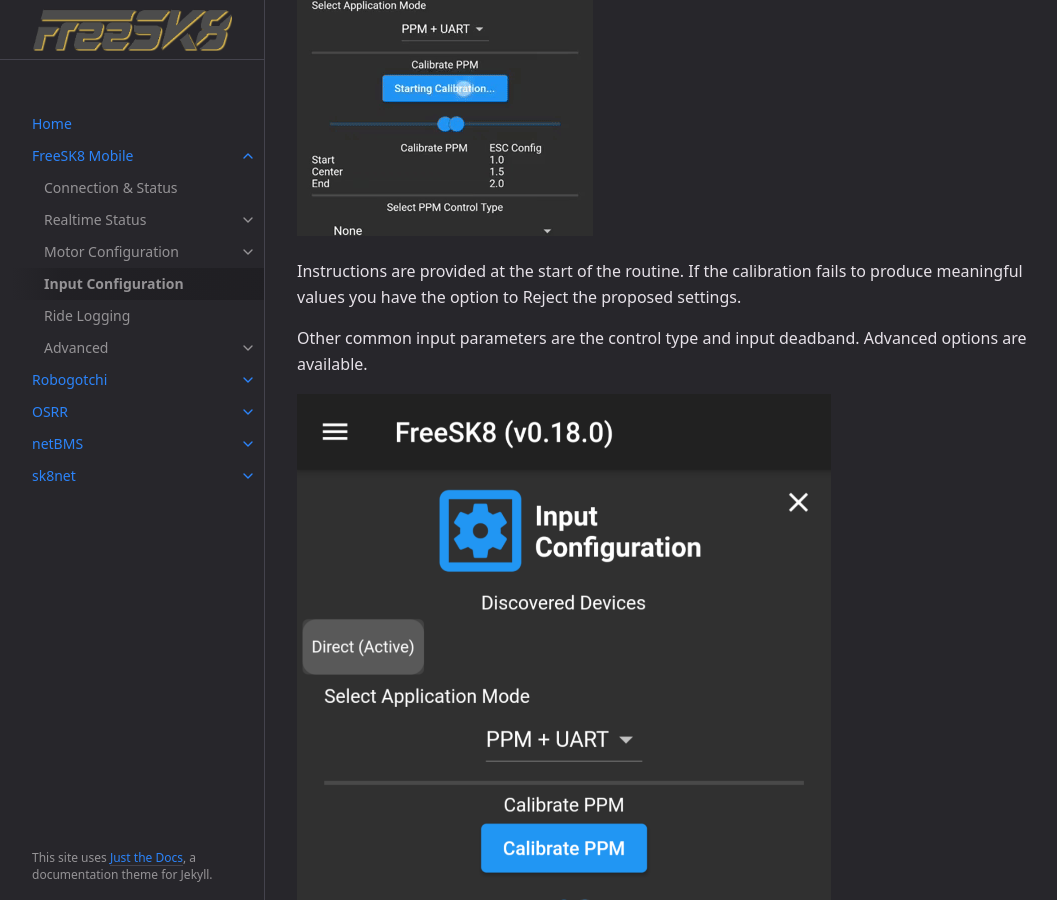
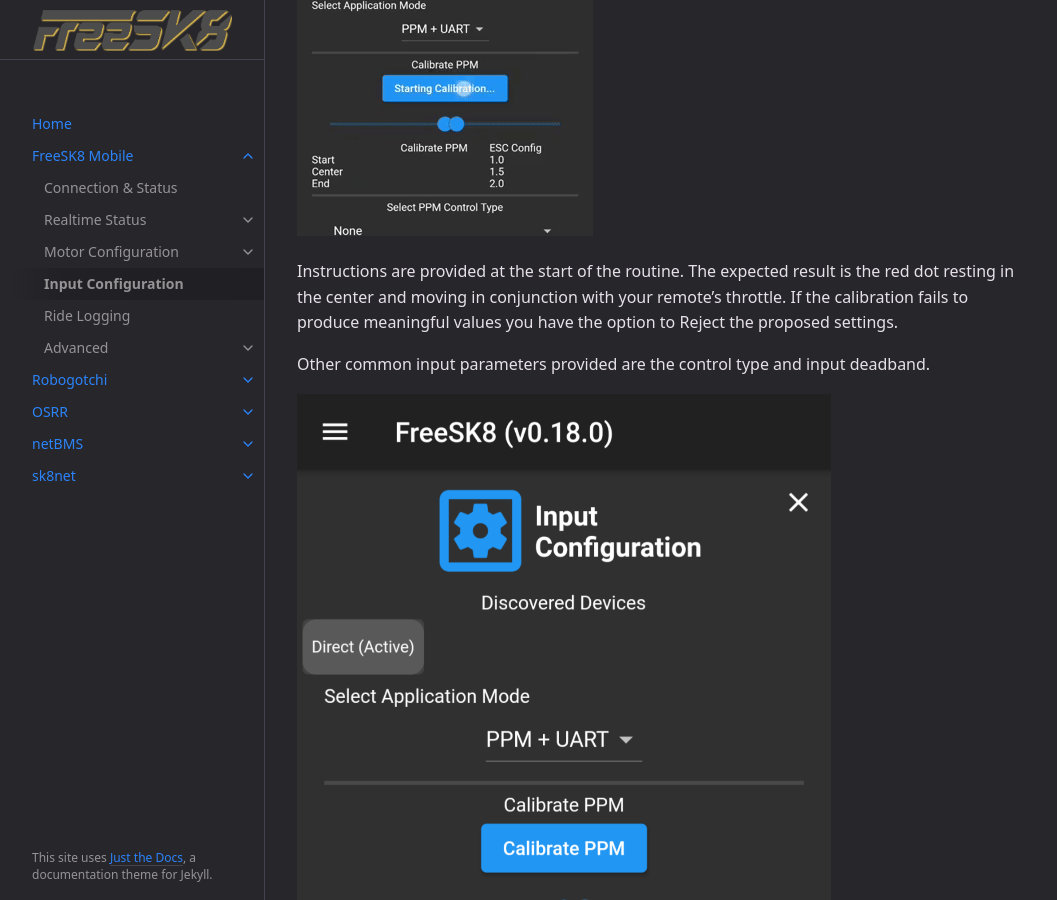
Before and after one commit to FreeSK8/codex, a Jekyll site: the page built from docs/freesk8-mobile/input-config.md, in a window 1280 px wide and 900 px high, scrolled down 418 px. Shown: the whole window, without its empty margins (107-1164 px from the left). Built offline with Jekyll 4.4.1, drawn with Linux system fonts in a browser that asks for light colours.

Commit message:
ppm calibration

```diff
--- a/docs/freesk8-mobile/input-config.md
+++ b/docs/freesk8-mobile/input-config.md
@@ -18,9 +18,9 @@ A PPM calibration routine is provided to determine the minimum and maximum signa
 
 ![PPM Calibration]({{ '/' | absolute_url }}assets/images/mobileapp/ppm-calibrate.gif)
 
-Instructions are provided at the start of the routine. If the calibration fails to produce meaningful values you have the option to Reject the proposed settings.
+Instructions are provided at the start of the routine. The expected result is the red dot resting in the center and moving in conjunction with your remote's throttle. If the calibration fails to produce meaningful values you have the option to Reject the proposed settings.
 
-Other common input parameters are the control type and input deadband. Advanced options are available.
+Other common input parameters provided are the control type and input deadband.
 
 ![Input Configuration]({{ '/' | absolute_url }}assets/images/mobileapp/inputconfig.png)
 
```
